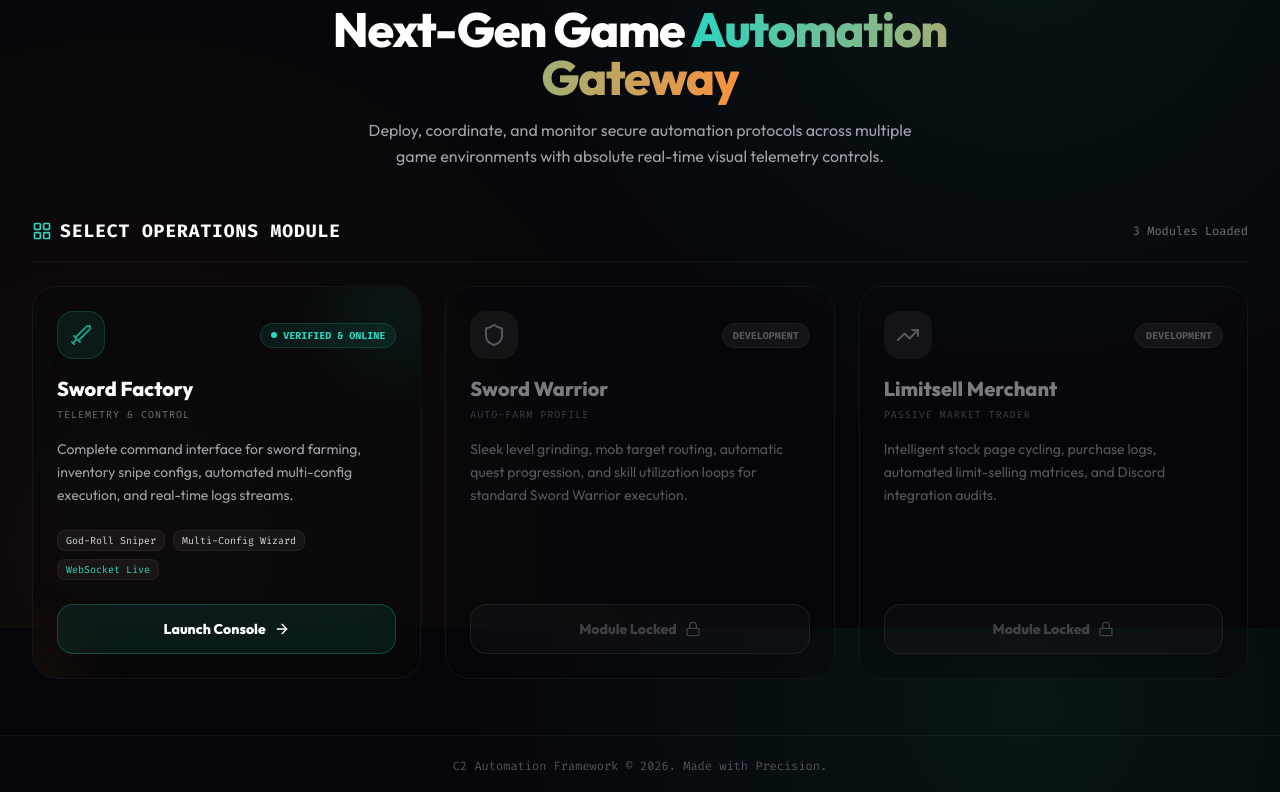
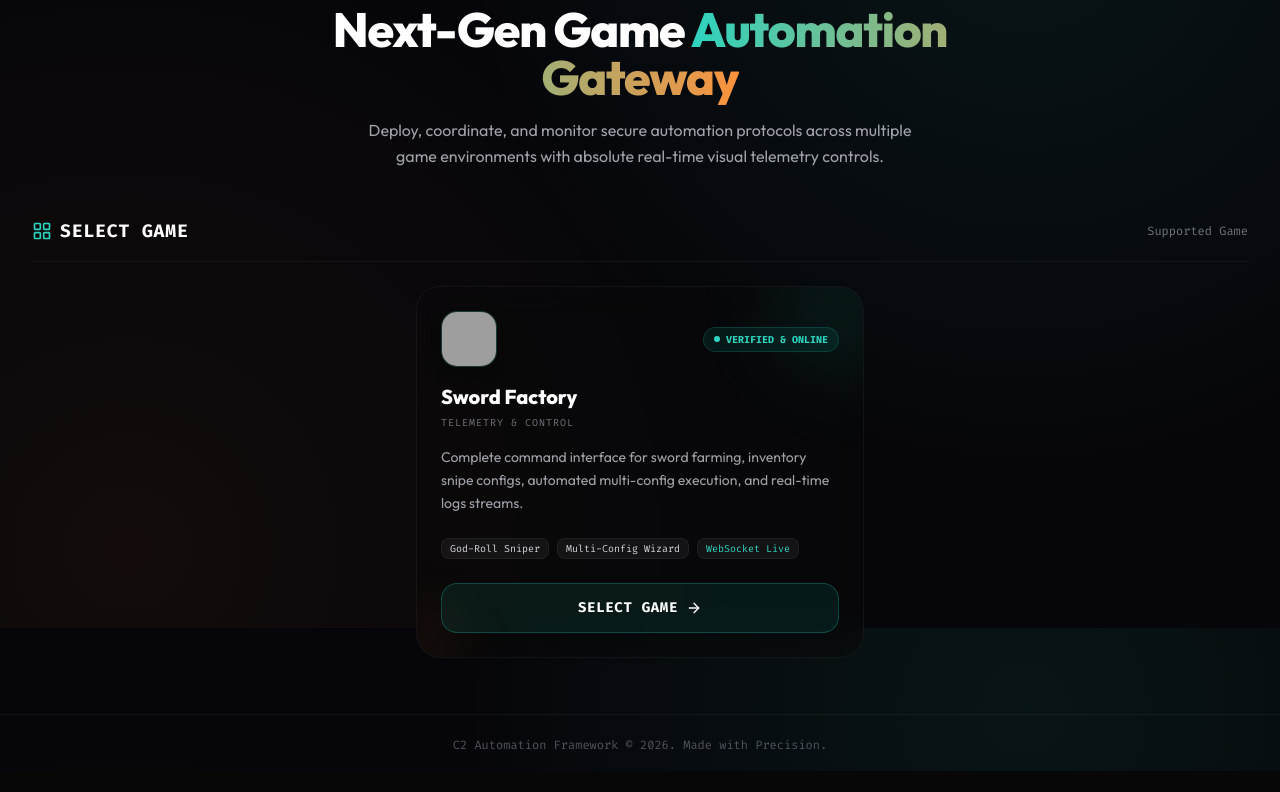
Before and after one commit to RTC-X/project-SF, a Django app: page / in a window 1280 px wide. Shown: the part 172-964 px from the top of the page. After the commit the page ends 943 px from the top, so only its background shows below. Run offline with Django 5.2, Linux system fonts and the light colour scheme; some libraries are stand-ins or nearby versions; grey boxes are pictures that could not be loaded.

Commit message:
style: simplify c2scripts landing page to single sword factory card with roblox place icon

```diff
--- a/templates/index.html
+++ b/templates/index.html
@@ -25,13 +25,13 @@
             <div class="flex items-center gap-2">
                 <i data-lucide="layout-grid" class="w-5 h-5 text-teal-400"></i>
                 <h3 class="text-lg font-bold text-white font-mono uppercase tracking-wider">
-                    Select Operations Module
+                    Select Game
                 </h3>
             </div>
-            <span class="text-xs text-zinc-500 font-mono">3 Modules Loaded</span>
+            <span class="text-xs text-zinc-500 font-mono">Supported Game</span>
         </div>
 
-        <div class="grid grid-cols-1 md:grid-cols-3 gap-6">
+        <div class="max-w-md mx-auto">
 
             <!-- Card 1: Sword Factory C2 (ACTIVE & PRECISE) -->
             <div class="group relative glass-panel rounded-3xl p-6 overflow-hidden flex flex-col justify-between transition-all duration-500 hover:border-teal-500/30 hover:shadow-[0_0_30px_rgba(45,212,191,0.08)] hover:-translate-y-1">
@@ -42,8 +42,9 @@
 
                 <div class="space-y-4 relative z-10">
                     <div class="flex items-center justify-between">
-                        <div class="h-12 w-12 rounded-2xl bg-teal-500/10 border border-teal-500/20 flex items-center justify-center shadow-lg group-hover:scale-110 transition-transform duration-500">
-                            <i data-lucide="sword" class="w-6 h-6 text-teal-400 animate-pulse"></i>
+                        <!-- Dynamic Roblox Place ID Icon Thumbnail -->
+                        <div class="h-14 w-14 rounded-2xl overflow-hidden border border-teal-500/20 flex items-center justify-center shadow-lg group-hover:scale-110 group-hover:border-teal-500/40 transition-all duration-500 bg-zinc-900">
+                            <img src="https://www.roblox.com/asset-thumbnail/image?assetId=82432929049078&width=150&height=150&format=png" alt="Sword Factory Icon" class="w-full h-full object-cover">
                         </div>
                         <span class="inline-flex items-center gap-1.5 px-2.5 py-1 rounded-full bg-teal-500/10 border border-teal-500/20 text-[10px] font-bold text-teal-400 font-mono uppercase">
                             <span class="h-1.5 w-1.5 rounded-full bg-teal-400"></span>
@@ -74,82 +75,10 @@
 
                 <div class="pt-6 relative z-10">
                     <a href="{% url 'dashboard' %}"
-                       class="w-full flex justify-center py-3.5 px-4 border border-teal-500/30 text-sm font-bold rounded-2xl text-white bg-teal-500/10 hover:bg-teal-500/20 transition-all duration-300 hover:shadow-lg hover:shadow-teal-500/10 hover:-translate-y-0.5 items-center gap-2">
-                        <span>Launch Console</span>
+                       class="w-full flex justify-center py-3.5 px-4 border border-teal-500/30 text-sm font-bold rounded-2xl text-white bg-teal-500/10 hover:bg-teal-500/20 transition-all duration-300 hover:shadow-lg hover:shadow-teal-500/10 hover:-translate-y-0.5 items-center gap-2 font-mono uppercase tracking-wider">
+                        <span>Select Game</span>
                         <i data-lucide="arrow-right" class="w-4 h-4 transition-transform duration-300 group-hover:translate-x-1"></i>
                     </a>
-                </div>
-            </div>
-
-            <!-- Card 2: Sword Warrior (COMING SOON) -->
-            <div class="group relative bg-zinc-950/40 border border-zinc-900 rounded-3xl p-6 overflow-hidden flex flex-col justify-between opacity-75">
-
-                <div class="space-y-4 relative z-10">
-                    <div class="flex items-center justify-between">
-                        <div class="h-12 w-12 rounded-2xl bg-zinc-900 flex items-center justify-center">
-                            <i data-lucide="shield" class="w-6 h-6 text-zinc-500"></i>
-                        </div>
-                        <span class="inline-flex items-center gap-1.5 px-2.5 py-1 rounded-full bg-zinc-900 border border-zinc-800 text-[10px] font-bold text-zinc-500 font-mono uppercase">
-                            Development
-                        </span>
-                    </div>
-
-                    <div class="space-y-1">
-                        <h4 class="text-xl font-bold text-zinc-400">
-                            Sword Warrior
-                        </h4>
-                        <p class="text-zinc-600 font-mono text-[10px] uppercase tracking-widest">
-                            auto-farm profile
-                        </p>
-                    </div>
-
-                    <p class="text-zinc-500 text-sm font-sans leading-relaxed">
-                        Sleek level grinding, mob target routing, automatic quest progression, and skill utilization loops for standard Sword Warrior execution.
-                    </p>
-                </div>
-
-                <div class="pt-6 relative z-10">
-                    <button disabled
-                            class="w-full py-3.5 px-4 border border-zinc-800 text-sm font-bold rounded-2xl text-zinc-600 bg-zinc-900/50 cursor-not-allowed flex justify-center items-center gap-2">
-                        <span>Module Locked</span>
-                        <i data-lucide="lock" class="w-4 h-4"></i>
-                    </button>
-                </div>
-            </div>
-
-            <!-- Card 3: Limitsell Merchant (COMING SOON) -->
-            <div class="group relative bg-zinc-950/40 border border-zinc-900 rounded-3xl p-6 overflow-hidden flex flex-col justify-between opacity-75">
-
-                <div class="space-y-4 relative z-10">
-                    <div class="flex items-center justify-between">
-                        <div class="h-12 w-12 rounded-2xl bg-zinc-900 flex items-center justify-center">
-                            <i data-lucide="trending-up" class="w-6 h-6 text-zinc-500"></i>
-                        </div>
-                        <span class="inline-flex items-center gap-1.5 px-2.5 py-1 rounded-full bg-zinc-900 border border-zinc-800 text-[10px] font-bold text-zinc-500 font-mono uppercase">
-                            Development
-                        </span>
-                    </div>
-
-                    <div class="space-y-1">
-                        <h4 class="text-xl font-bold text-zinc-400">
-                            Limitsell Merchant
-                        </h4>
-                        <p class="text-zinc-600 font-mono text-[10px] uppercase tracking-widest">
-                            passive market trader
-                        </p>
-                    </div>
-
-                    <p class="text-zinc-500 text-sm font-sans leading-relaxed">
-                        Intelligent stock page cycling, purchase logs, automated limit-selling matrices, and Discord integration audits.
-                    </p>
-                </div>
-
-                <div class="pt-6 relative z-10">
-                    <button disabled
-                            class="w-full py-3.5 px-4 border border-zinc-800 text-sm font-bold rounded-2xl text-zinc-600 bg-zinc-900/50 cursor-not-allowed flex justify-center items-center gap-2">
-                        <span>Module Locked</span>
-                        <i data-lucide="lock" class="w-4 h-4"></i>
-                    </button>
                 </div>
             </div>
 
```
